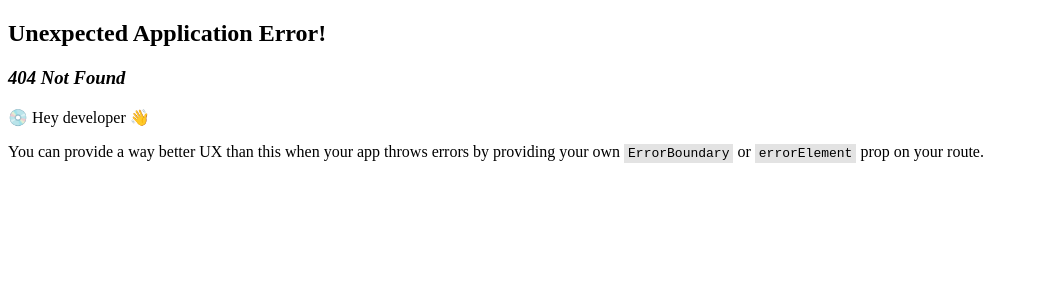
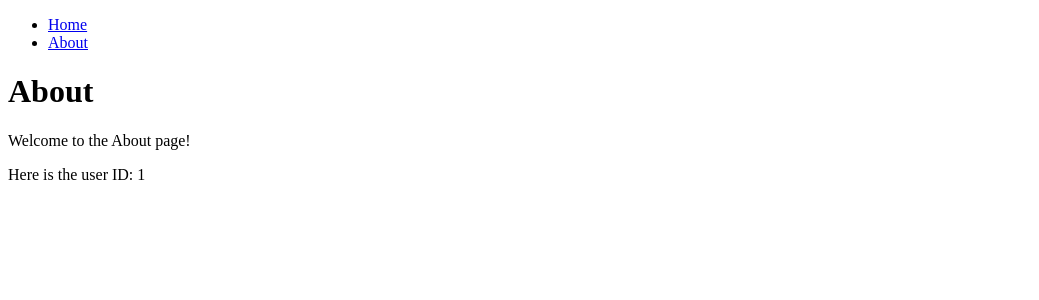
Before and after one commit to githubscientist/react-fsd61wde, a React (Vite) app: page /about/1 in a window 1280 px wide. Before the commit this address had no page. Shown: the top 300 px of the page, without its empty margins (0-1039 px from the left). Built offline with nearby package versions, Linux system fonts and the light colour scheme.

Commit message:
url params

```diff
--- a/src/App.jsx
+++ b/src/App.jsx
@@ -7,17 +7,18 @@ const router = createBrowserRouter([
   {
     path: "/",
     element: <Nav />,
+    errorElement: <div><h1>404 Not Found</h1></div>,
     children: [
       {
         path: "",
         element: <Home />
       },
       {
-        path: "about",
+        path: "about/:userId",
         element: <About />
       }
     ]
-  },
+  }
 ])
 
 const App = () => {
--- a/src/components/About.jsx
+++ b/src/components/About.jsx
@@ -1,8 +1,14 @@
+import { useParams } from "react-router-dom";
+
 const About = () => {
+
+  const { userId } = useParams();
+
   return (
       <div>
-          <h1>About</h1>
-          <p>Welcome to the About page!</p>
+        <h1>About</h1>
+        <p>Welcome to the About page!</p>
+        <p>Here is the user ID: {userId}</p>
     </div>
   )
 }
```
